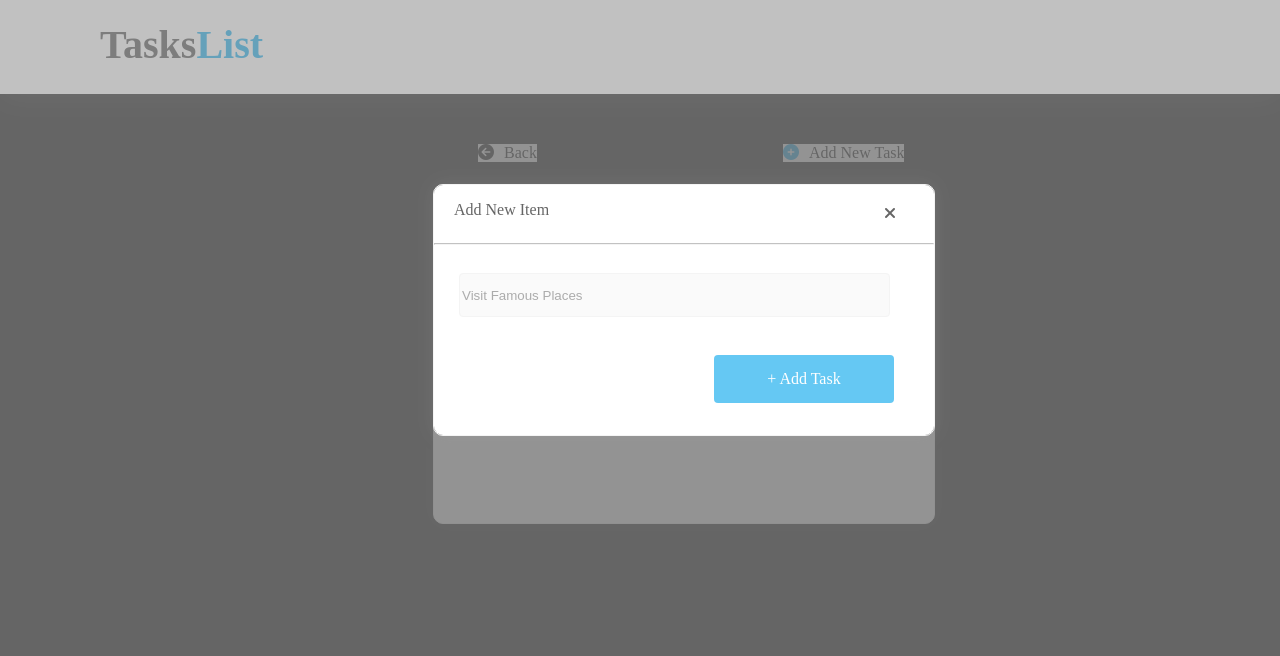
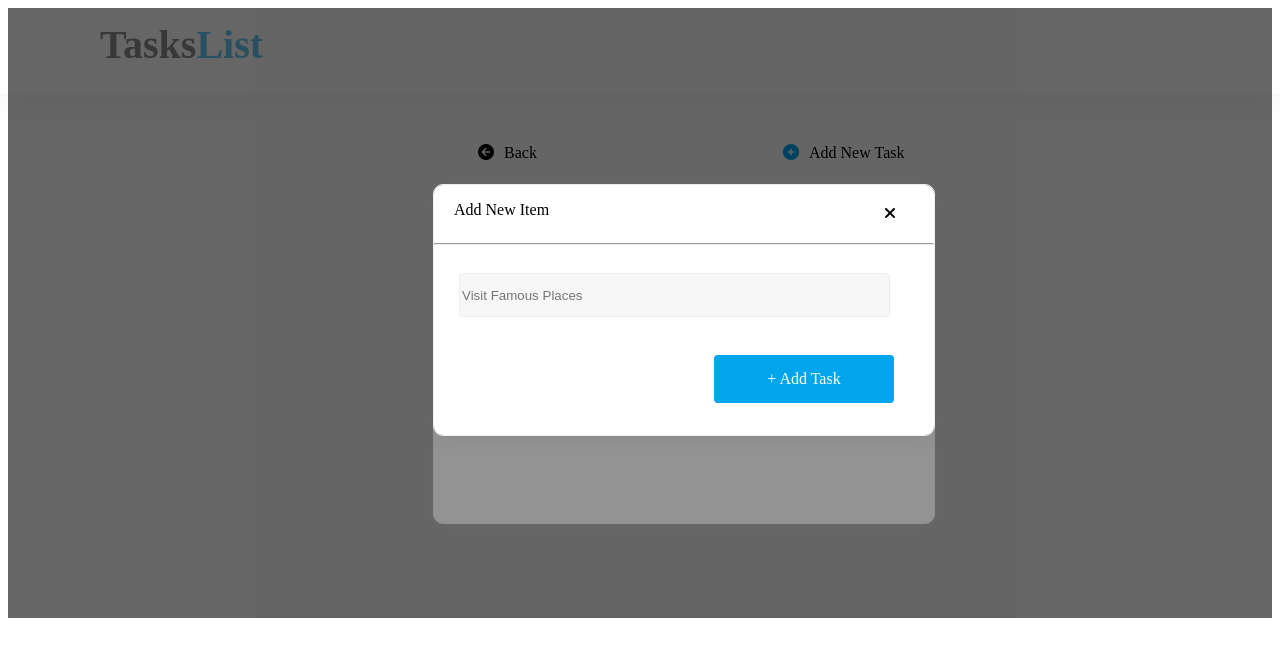
Before and after one commit to manojnagaraj01/TODO-WEB, a plain HTML site: page index4.html in a window 1280 px wide. Drawn offline with Linux system fonts and the light colour scheme.

Commit message:
deletion

```diff
--- a/index4.html
+++ b/index4.html
@@ -3,27 +3,29 @@
 <head>
     <meta charset="UTF-8">
     <meta name="viewport" content="width=device-width, initial-scale=1.0">
-    <link rel="stylesheet" href="./style4.css">
+    <link rel="stylesheet" href="./style.css">
     <link rel="stylesheet" href="https://cdnjs.cloudflare.com/ajax/libs/font-awesome/6.4.0/css/all.min.css" integrity="sha512-iecdLmaskl7CVkqkXNQ/ZH/XLlvWZOJyj7Yy7tcenmpD1ypASozpmT/E0iPtmFIB46ZmdtAc9eNBvH0H/ZpiBw==" crossorigin="anonymous" referrerpolicy="no-referrer" />
-    <title>Document</title>
+    <title>Web View</title>
 </head>
 <body>
-<div class="bigone">
+    <header class="header">
         <div class="head">
             <h1><span id="task">Tasks</span><span id="list">List</span></h1>
         </div>
+    </header>
     <div class="item_button">
         <div class="back">
             <i class="fa-solid fa-circle-arrow-left"></i>
-                <span class="link">Back</span>
+            <span class="link1">Back</span>
         </div>
-            <div class="add">
-                <i class="fa-solid fa-circle-plus colors"></i>
-                <span class="link">Add New Task</span>
+        <div class="add1">
+            <i class="fa-solid fa-circle-plus color"></i>
+            <span class="link1">Add New Task</span>
         </div>
     </div>
-        <div class="container">
-            <div class="item_head">
+    <section  class="section1">
+        <div class="container3">
+            <div class="item_head1">
                 <h2>Trip to Paris</h2>
             </div><hr>
             <div class="input_item">
@@ -31,18 +33,20 @@
                 <input type="checkbox" id="shopping" disabled><label for="shopping"> Shopping</label>
             </div>
         </div>
-</div>
-<div class="container1">
-    <div class="item_head1">
+    </section>
+    <section>
+    <div class="container2">
+        <div class="item_head2">
             <p>Add New Item</p>
             <p><i class="fa-sharp fa-solid fa-xmark xmark"></i></p>
         </div><hr>
-    <div class="input_item1">
+        <div class="input_item2">
             <input class="input" type="text" id="input_Data" placeholder="Visit Famous Places" disabled>
         </div>
-    <div class="button_item">
+        <div class="button_item2">
             + Add Task
         </div>
     </div>
+    </section>
 </body>
 </html>
--- a/style.css
+++ b/style.css
@@ -1,6 +1,18 @@
 a{
     text-decoration: none;
     color: #424242;
+    cursor: pointer;
+}
+
+.header{
+    background-color: #000000;
+    opacity: 0.6;
+}
+
+.section{
+    background-color: #000000;
+    opacity: 0.6;
+    height: 1000px;
 }
 .head{
     position: absolute;
@@ -51,7 +63,7 @@
     flex-wrap: wrap;
     justify-content: flex-start;
     top:100px;
-    background: #FFFFFF;
+    /* background: #FFFFFF; */
     margin-left: 50px;
 }
 .child{
@@ -85,3 +97,165 @@
     margin-top: 20px;
     margin-left: 20px;
 }
+/* index2 */
+.container{
+    position: absolute;
+    top: 184px;
+    left: 433px;
+    width: 500px;
+    height: 250px;
+    background: #FFFFFF 0% 0% no-repeat padding-box;
+    box-shadow: 0px 0px 20px #67676729;
+    border: 1px solid #EDEDED;
+    border-radius: 10px;
+    cursor: pointer;
+    opacity: 1;
+}
+
+.item_head{
+    padding-left: 20px;
+    display: inline-block;
+    justify-content:space-between ;
+}
+
+.xmark{
+    width: 18px;
+    height: 18px;
+    color: black;
+    position: absolute;
+    top: 20px;
+    left: 450px;
+    height: 75px;
+}
+.button_item{
+    width: 180px;
+    height: 48px;
+    background: #00A5EC;
+    border-radius: 4px;
+    color: #FFFFFF;
+    align-items: center;
+    display: flex;
+    justify-content: center;
+    position: absolute;
+    top: 170px;
+    left: 280px;
+}
+.input{
+    color: #EDEDED;
+    width: 85%;
+    margin-left: 5%;
+    border: 1px solid #EDEDED;
+    background-color: #F7F7F7;
+    height: 40px;
+    justify-content: center;
+}
+/* index3 */
+.container1{
+    position: absolute;
+    top: 184px;
+    left: 433px;
+    width: 500px;
+    height: 338px;
+    background-color: #FFFFFF;
+    box-shadow: 0px 0px 20px #67676729;
+    border: 1px solid #EDEDED;
+    border-radius: 10px;
+    cursor: pointer;
+}
+.item_head1{
+    padding-left: 20px;
+    background-color: #FFFFFF;
+}
+.back{
+    position: absolute;
+    display: flex;
+    top: 144px;
+    left: 478px;
+}
+.link1{
+    padding-left: 10px;
+}
+.add1{
+    position: absolute;
+    display: flex;
+    top: 144px;
+    left: 783px;
+}
+.color{
+    color: #00A5EC;
+}
+
+/* index4 */
+.section1{
+    background-color: #000000;
+    opacity: 0.6;
+    padding: 0;
+    margin: 0;
+    height: 610px;
+}
+.container2{
+    position: absolute;
+    top: 184px;
+    left: 433px;
+    width: 500px;
+    height: 250px;
+    opacity: 1;
+    background: #FFFFFF 0% 0% no-repeat padding-box;
+    box-shadow: 0px 0px 20px #67676729;
+    border: 1px solid #EDEDED;
+    border-radius: 10px;
+}
+.item_head2{
+    opacity: 1;
+    padding-left: 20px;
+    display: inline-block;
+    justify-content:space-between ;
+}
+
+.xmark{
+    width: 18px;
+    height: 18px;
+    color: black;
+    position: absolute;
+    top: 20px;
+    left: 450px;
+    height: 75px;
+}
+.button_item2{
+    width: 180px;
+    height: 48px;
+    background: #00A5EC;
+    border-radius: 4px;
+    color: #FFFFFF;
+    align-items: center;
+    display: flex;
+    justify-content: center;
+    position: absolute;
+    top: 170px;
+    left: 280px;
+    opacity: 1;
+}
+.input{
+    color: #EDEDED;
+    width: 85%;
+    margin-left: 5%;
+    border: 1px solid #EDEDED;
+    background-color: #F7F7F7;
+    height: 40px;
+    justify-content: center;
+    opacity: 1;
+}
+
+.container3{
+    position: absolute;
+    top: 184px;
+    left: 433px;
+    width: 500px;
+    height: 338px;
+    background-color: #FFFFFF;
+    opacity: 0.3;
+    box-shadow: 0px 0px 20px #67676729;
+    border: 1px solid #EDEDED;
+    border-radius: 10px;
+    cursor: pointer;
+}
--- a/style2.css
+++ /dev/null
@@ -1,147 +0,0 @@
-html{
-    height: 1000px;
-    width: 100%;
-    cursor: pointer;
-    background-color: #000000;
-    opacity: 0.5;
-    top:0 ;
-    left: 0;
-}
-a{
-    text-decoration: none;
-    color: #424242;
-}
-.head{
-    position: absolute;
-    align-items: center;
-    top: 0px;
-    left: 0px;
-    width: 100%;
-    height: 94px;
-    background-color: #FFFFFF;
-    opacity: 0.6;
-    box-shadow: 0px 3px 30px #7B7B7B29;
-}
-#task{
-    padding-left: 100px;
-    color: #424242;
-    font-size: 40px;
-}
-#list{
-    color: #00A5EC;
-    font-size: 40px;
-}
-.add{
-    margin-top: 20px;
-    width: 100%;
-    /* height: auto; */
-    /* border: 1px solid #EDEDED; */
-}
-.link{
-    position: relative;
-    top: 130px;
-    left: 1000px;
-    height: 50px;
-    text-decoration: none;
-    color: #424242;
-}
-.colors{
-    position: relative;
-    top: 130px;
-    left: 1000px;
-    height: 50px;
-    color: #00A5EC;
-}
-
-.parent{
-    position: relative;
-    display: flex;
-    flex-wrap: wrap;
-    justify-content: flex-start;
-    top:100px;
-    /* background-color: #FFFFFF; */
-    margin-left: 50px;
-}
-.child{
-    margin: 20px;
-    width: 352px;
-    height: 360px;
-    background-color: #FFFFFF;
-    opacity: 0.6;
-    border: 1px solid #EDEDED;
-    border-radius: 10px;
-}
-h1{
-    color: #00A5EC;
-    padding-left: 10px;
-}
-.boxes{
-    text-decoration: line-through;
-    color: #C2C2C2;
-    width: 153px;
-    height: 21px;
-    text-align: left;
-    /* font: normal normal normal 18px/21px Inter; */
-    letter-spacing: 0px;
-}
-input{
-    width: 30px;
-    height: 30px;
-    background-color: #F7F7F7 ;
-    border: 1px solid #EDEDED;
-    border-radius: 4px;
-    margin-top: 20px;
-    margin-left: 20px;
-}
-
-.container{
-    position: absolute;
-    top: 184px;
-    left: 433px;
-    width: 500px;
-    height: 250px;
-    background: #FFFFFF 0% 0% no-repeat padding-box;
-    box-shadow: 0px 0px 20px #67676729;
-    border: 1px solid #EDEDED;
-    border-radius: 10px;
-    cursor: pointer;
-    opacity: 1;
-}
-
-.item_head{
-    padding-left: 20px;
-    display: inline-block;
-    justify-content:space-between ;
-}
-
-.xmark{
-    width: 18px;
-    height: 18px;
-    color: black;
-    position: absolute;
-    top: 20px;
-    left: 450px;
-    height: 75px;
-}
-.button_item{
-    width: 180px;
-    height: 48px;
-    background: #00A5EC;
-    border-radius: 4px;
-    color: #FFFFFF;
-    align-items: center;
-    display: flex;
-    justify-content: center;
-    position: absolute;
-    top: 170px;
-    left: 280px;
-}
-.input{
-    color: #EDEDED;
-    width: 85%;
-    margin-left: 5%;
-    border: 1px solid #EDEDED;
-    background-color: #F7F7F7;
-    height: 40px;
-    justify-content: center;
-}
--- a/style3.css
+++ /dev/null
@@ -1,102 +0,0 @@
-*{
-    background-color: #F7F7F7;
-    cursor: pointer;
-}
-a{
-    text-decoration: none;
-    color: #424242;
-}
-
-.head{
-    position: absolute;
-    align-items: center;
-    top: 0px;
-    left: 0px;
-    width: 100%;
-    height: 94px;
-    background-color: #FFFFFF;
-    box-shadow: 0px 3px 30px #7B7B7B29;
-}
-h1{
-    background-color: #FFFFFF;
-}
-#task{
-    padding-left: 100px;
-    color: #424242;
-    font-size: 40px;
-    background-color: #FFFFFF;
-}
-#list{
-    color: #00A5EC;
-    font-size: 40px;
-    background-color: #FFFFFF;
-}
-
-.item_button{
-    display: inline-block;
-}
-.back{
-    position: absolute;
-    display: flex;
-    top: 144px;
-    left: 478px;
-}
-.link{
-    padding-left: 10px;
-}
-
-.add{
-    position: absolute;
-    display: flex;
-    top: 144px;
-    left: 783px;
-}
-.colors{
-    color: #00A5EC;
-}
-.container{
-    position: absolute;
-    top: 184px;
-    left: 433px;
-    width: 500px;
-    height: 338px;
-    background-color: #FFFFFF;
-    box-shadow: 0px 0px 20px #67676729;
-    border: 1px solid #EDEDED;
-    border-radius: 10px;
-    cursor: pointer;
-}
-
-.item_head{
-    padding-left: 20px;
-    background-color: #FFFFFF;
-}
-h2{
-    color: #00A5EC;
-    text-align: center;
-    background-color: #FFFFFF;
-}
-.boxes{
-    text-decoration: line-through;
-    color: #C2C2C2;
-    width: 153px;
-    height: 21px;
-    text-align: left;
-    /* font: normal normal normal 18px/21px Inter; */
-    letter-spacing: 0px;
-}
-.input_item{
-    background-color: #FFFFFF;
-}
-input{
-    width: 30px;
-    height: 30px;
-    background: #F7F7F7 0% 0% no-repeat padding-box;
-    border: 1px solid #EDEDED;
-    border-radius: 4px;
-    margin-top: 20px;
-    margin-left: 20px;
-}
-label{
-    align-items: center;
-}
--- a/style4.css
+++ /dev/null
@@ -1,159 +0,0 @@
-html{
-    top: 0px;
-    left: 0px;
-    width: 100%;
-    background-color: #000000;
-    opacity: 0.6;
-}
-
-.head{
-    position: absolute;
-    align-items: center;
-    top: 0px;
-    left: 0px;
-    width: 100%;
-    height: 94px;
-    background-color: #FFFFFF;
-    opacity: 0.6;
-    box-shadow: 0px 3px 30px #7B7B7B29;
-}
-h1{
-    background-color: #FFFFFF;
-}
-#task{
-    padding-left: 100px;
-    color: #424242;
-    font-size: 40px;
-    background-color: #FFFFFF;
-}
-#list{
-    color: #00A5EC;
-    font-size: 40px;
-    background-color: #FFFFFF;
-}
-
-.item_button{
-    display: inline-block;
-}
-.back{
-    position: absolute;
-    display: flex;
-    top: 144px;
-    left: 478px;
-    background-color: #FFFFFF;
-    opacity: 0.3;
-}
-.link{
-    padding-left: 10px;
-}
-
-.add{
-    position: absolute;
-    display: flex;
-    top: 144px;
-    left: 783px;
-    background-color: #FFFFFF;
-    opacity: 0.3;
-}
-.colors{
-    color: #00A5EC;
-}
-.container{
-    position: absolute;
-    top: 184px;
-    left: 433px;
-    width: 500px;
-    height: 338px;
-    background-color: #FFFFFF;
-    opacity: 0.3;
-    box-shadow: 0px 0px 20px #67676729;
-    border: 1px solid #EDEDED;
-    border-radius: 10px;
-}
-
-.item_head{
-    padding-left: 20px;
-    background-color: #FFFFFF;
-}
-h2{
-    color: #00A5EC;
-    text-align: center;
-    background-color: #FFFFFF;
-}
-.boxes{
-    text-decoration: line-through;
-    color: #C2C2C2;
-    width: 153px;
-    height: 21px;
-    text-align: left;
-    /* font: normal normal normal 18px/21px Inter; */
-    letter-spacing: 0px;
-}
-.input_item{
-    background-color: #FFFFFF;
-}
-input{
-    width: 30px;
-    height: 30px;
-    background-color: #F7F7F7;
-    border: 1px solid #EDEDED;
-    border-radius: 4px;
-    margin-top: 20px;
-    margin-left: 20px;
-}
-label{
-    align-items: center;
-}
-
-.container1{
-    position: absolute;
-    top: 184px;
-    left: 433px;
-    width: 500px;
-    height: 250px;
-    opacity: 1;
-    background: #FFFFFF 0% 0% no-repeat padding-box;
-    box-shadow: 0px 0px 20px #67676729;
-    border: 1px solid #EDEDED;
-    border-radius: 10px;
-}
-.item_head1{
-    opacity: 1;
-    padding-left: 20px;
-    display: inline-block;
-    justify-content:space-between ;
-}
-
-.xmark{
-    width: 18px;
-    height: 18px;
-    color: black;
-    position: absolute;
-    top: 20px;
-    left: 450px;
-    height: 75px;
-}
-.button_item{
-    width: 180px;
-    height: 48px;
-    background: #00A5EC;
-    border-radius: 4px;
-    color: #FFFFFF;
-    align-items: center;
-    display: flex;
-    justify-content: center;
-    position: absolute;
-    top: 170px;
-    left: 280px;
-    opacity: 1;
-}
-.input{
-    color: #EDEDED;
-    width: 85%;
-    margin-left: 5%;
-    border: 1px solid #EDEDED;
-    background-color: #F7F7F7;
-    height: 40px;
-    justify-content: center;
-    opacity: 1;
-}
```
Also changed, not shown: index.html (+4 -0 lines), index2.html (+5 -2 lines), index3.html (+12 -8 lines). Lines whose indentation alone changed are shown as unchanged.
